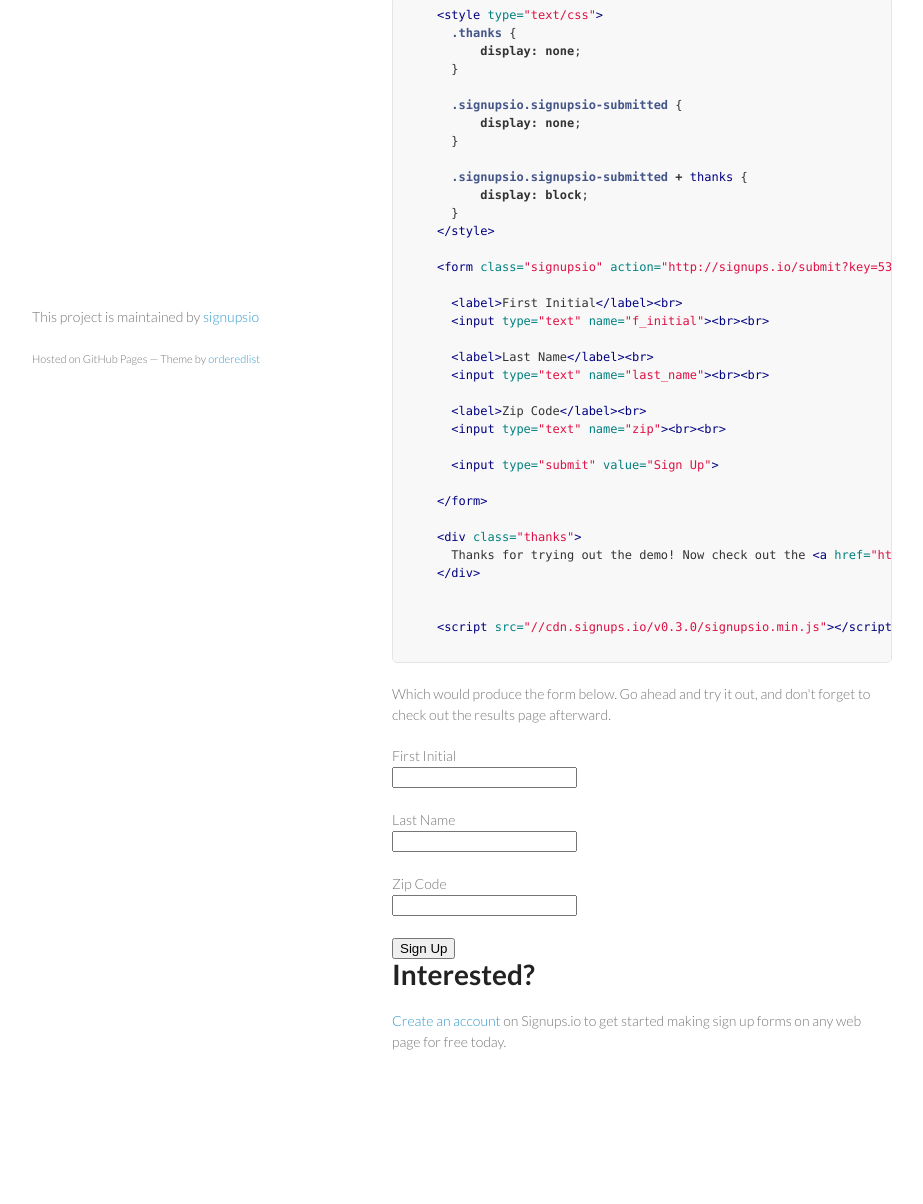
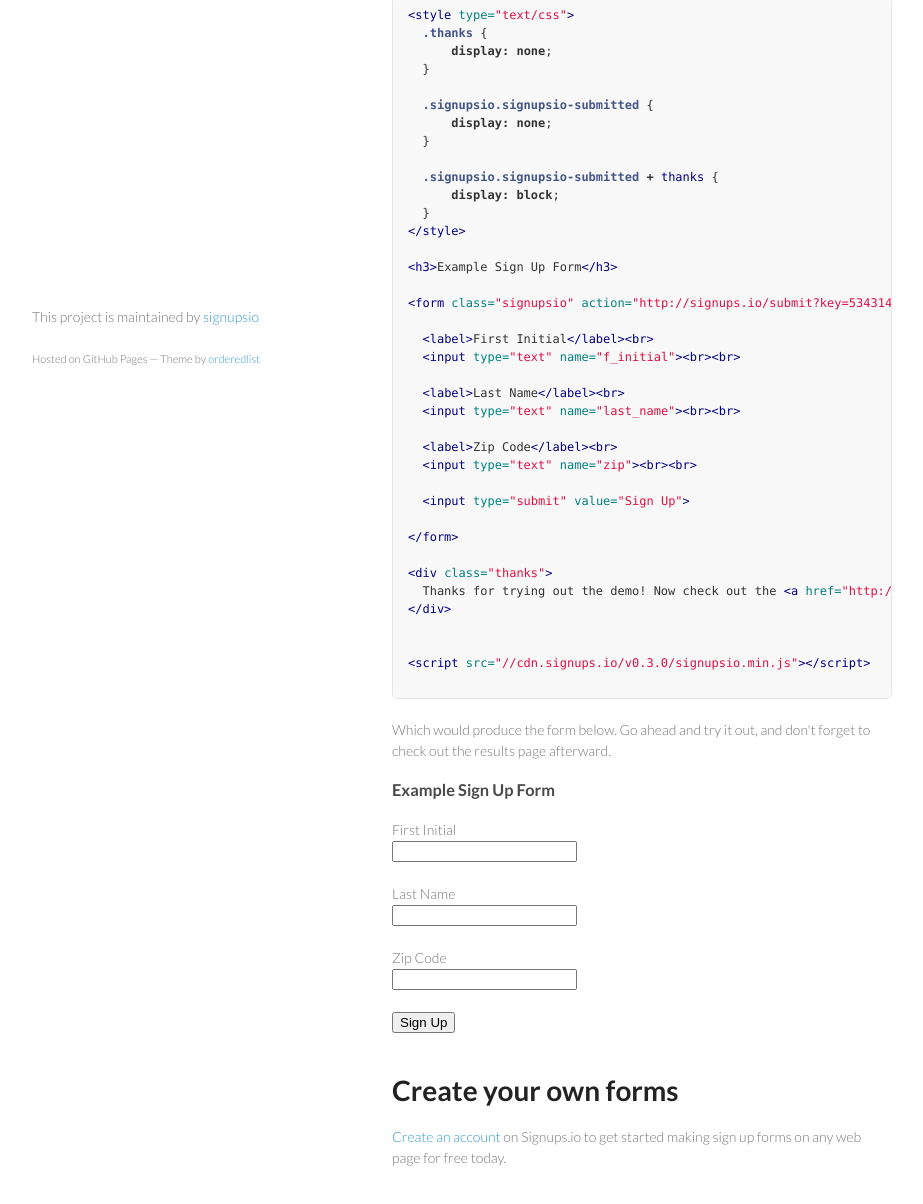
Before and after one commit to formster/formster.js, a plain HTML site: page index.html in a window 1280 px wide. Shown: the part 362-1566 px from the top of the page, without its empty margins (178-1101 px from the left). Before the commit the page ends 1484 px from the top, so only its background shows below. Drawn offline with Linux system fonts and the light colour scheme.

Commit message:
add a header to the example

```diff
--- a/index.html
+++ b/index.html
@@ -52,6 +52,8 @@
   <span class="p">}</span>
 <span class="nt">&lt;/style&gt;</span>
 
+<span class="nt">&lt;h3&gt;</span>Example Sign Up Form<span class="nt">&lt;/h3&gt;</span>
+
 <span class="nt">&lt;form </span><span class="na">class=</span><span class="s">"signupsio"</span> <span class="na">action=</span><span class="s">"http://signups.io/submit?key=534314954dc4060b00000001"</span> <span class="na">method=</span><span class="s">"POST"</span><span class="nt">&gt;</span>
 
   <span class="nt">&lt;label&gt;</span>First Initial<span class="nt">&lt;/label&gt;</span><span class="nt">&lt;br&gt;</span>
@@ -93,6 +95,8 @@
     }
   </style>
 
+  <h3>Example Sign Up Form</h3>
+
   <form class="signupsio" action="http://signups.io/submit?key=534314954dc4060b00000001" method="POST">
     <label>First Initial</label><br>
     <input type="text" name="f_initial"><br><br>
@@ -112,7 +116,9 @@
   <script src="//cdn.signups.io/v0.3.0/signupsio.min.js"></script>
 </div>
 
-<h1>Interested?</h1>
+<br><br>
+
+<h1>Create your own forms</h1>
 <p><a href="http://signups.io/#signup">Create an account</a> on Signups.io to get started making sign up forms on any web page for free today.</p>
       </section>
       <footer>
```
Lines whose indentation alone changed are shown as unchanged.
